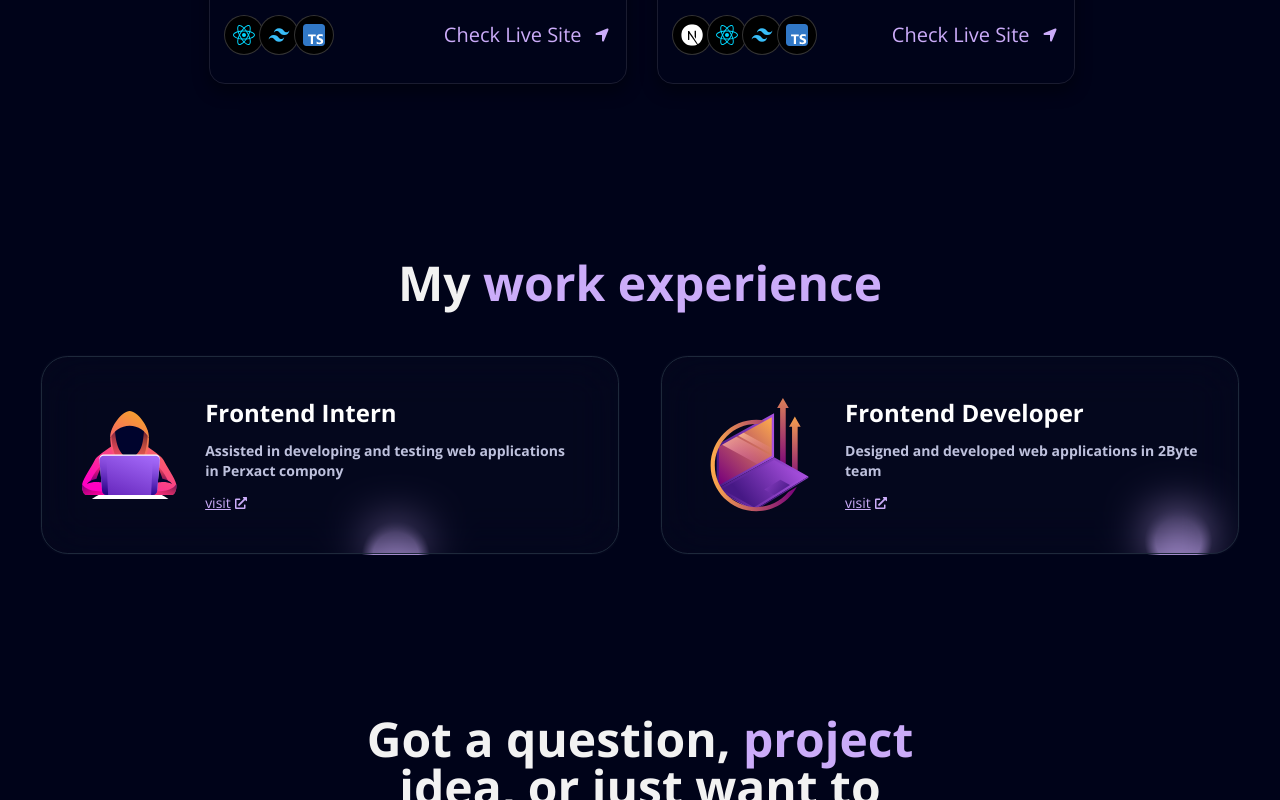
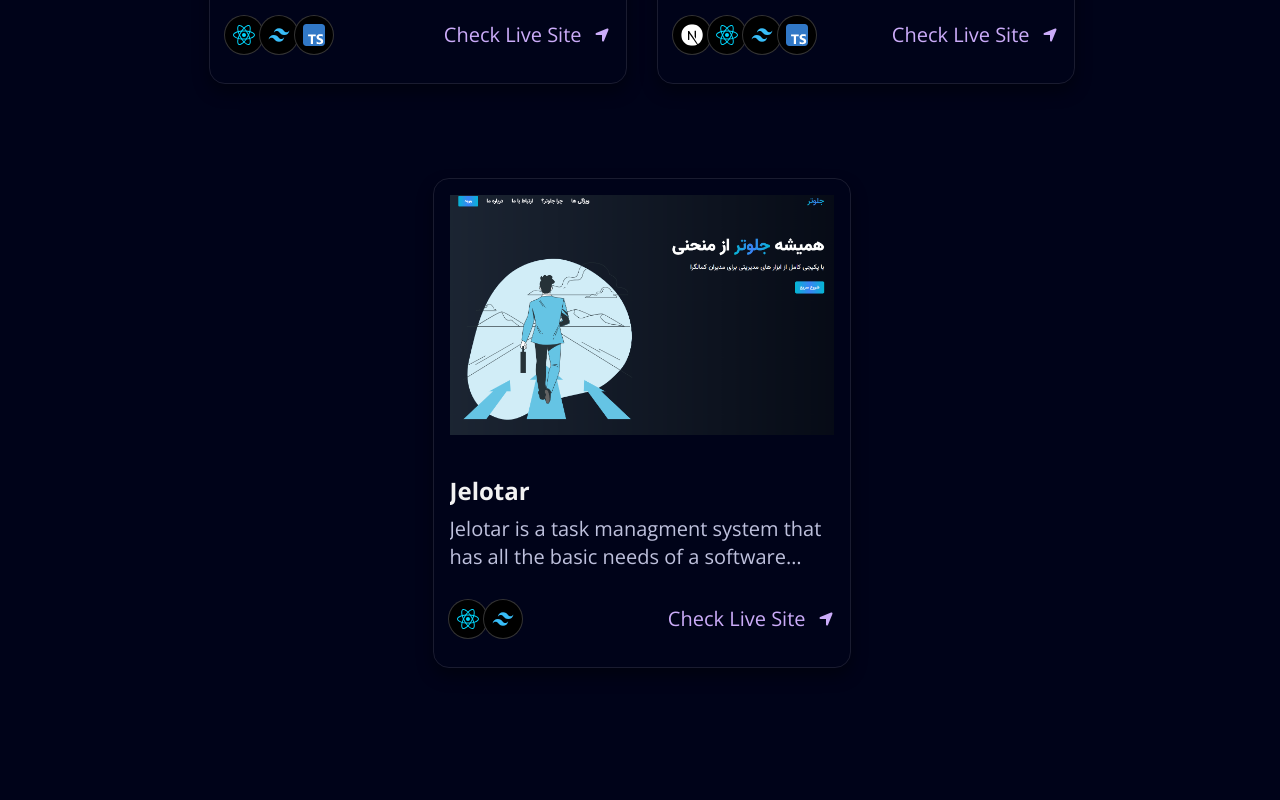
Before and after one commit to sina-sahraiann/sinaSahraeian, a Next.js app: page / in a window 1280 px wide. Shown: the part 2000-2800 px from the top of the page. Built offline with nearby package versions, Linux system fonts and the light colour scheme.

Commit message:
uppdated projects

```diff
--- a/data/index.ts
+++ b/data/index.ts
@@ -53,6 +53,14 @@ export const projects = [
     img: "/2byte.png",
     iconLists: ["/next copy.svg", "/re.svg", "/tail.svg", "/ts.svg"],
     link: "/2byte.tech",
+  },
+  {
+    id: 3,
+    title: "Jelotar",
+    des: "Jelotar is a task managment system that has all the basic needs of a software team",
+    img: "/jelotar.png",
+    iconLists: [ "/re.svg", "/tail.svg"],
+    link: "/jelotar.com",
   },
 ];
 
```
Also changed, not shown: public/jelotar.png (added).
